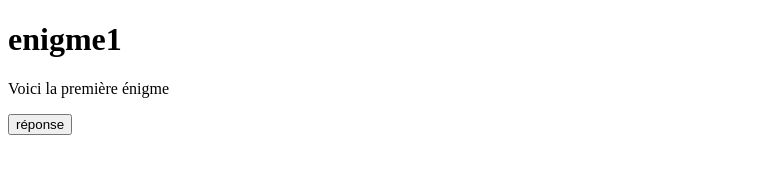
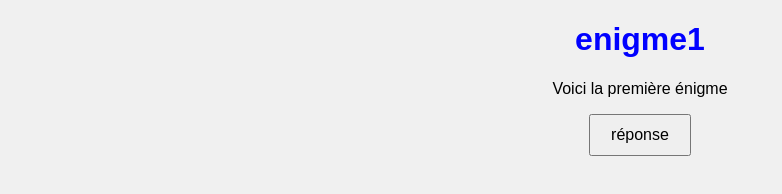
Before and after one commit to thibatx/workshop-escape_game, a website: page public/frame1.html in a window 1280 px wide. Shown: the whole page, without its empty margins (0-782 px from the left). Drawn offline with Linux system fonts and the light colour scheme.

Commit message:
testframe2

```diff
--- /dev/null
+++ b/public/frame1.css
@@ -0,0 +1,15 @@
+body {
+  font-family: Arial, sans-serif;
+  text-align: center;
+  background-color: #f0f0f0;
+}
+
+h1 {
+  color: blue;
+}
+
+button {
+  padding: 10px 20px;
+  font-size: 16px;
+  cursor: pointer;
+}
--- a/public/frame1.html
+++ b/public/frame1.html
@@ -4,7 +4,7 @@
   <meta charset="UTF-8">
   <meta name="viewport" content="width=device-width, initial-scale=1.0">
   <title>frame1</title>
-  <link rel="stylesheet" href="style.css">
+  <link rel="stylesheet" href="frame1.css">
 </head>
 <body>
   <h1>enigme1</h1>
```
